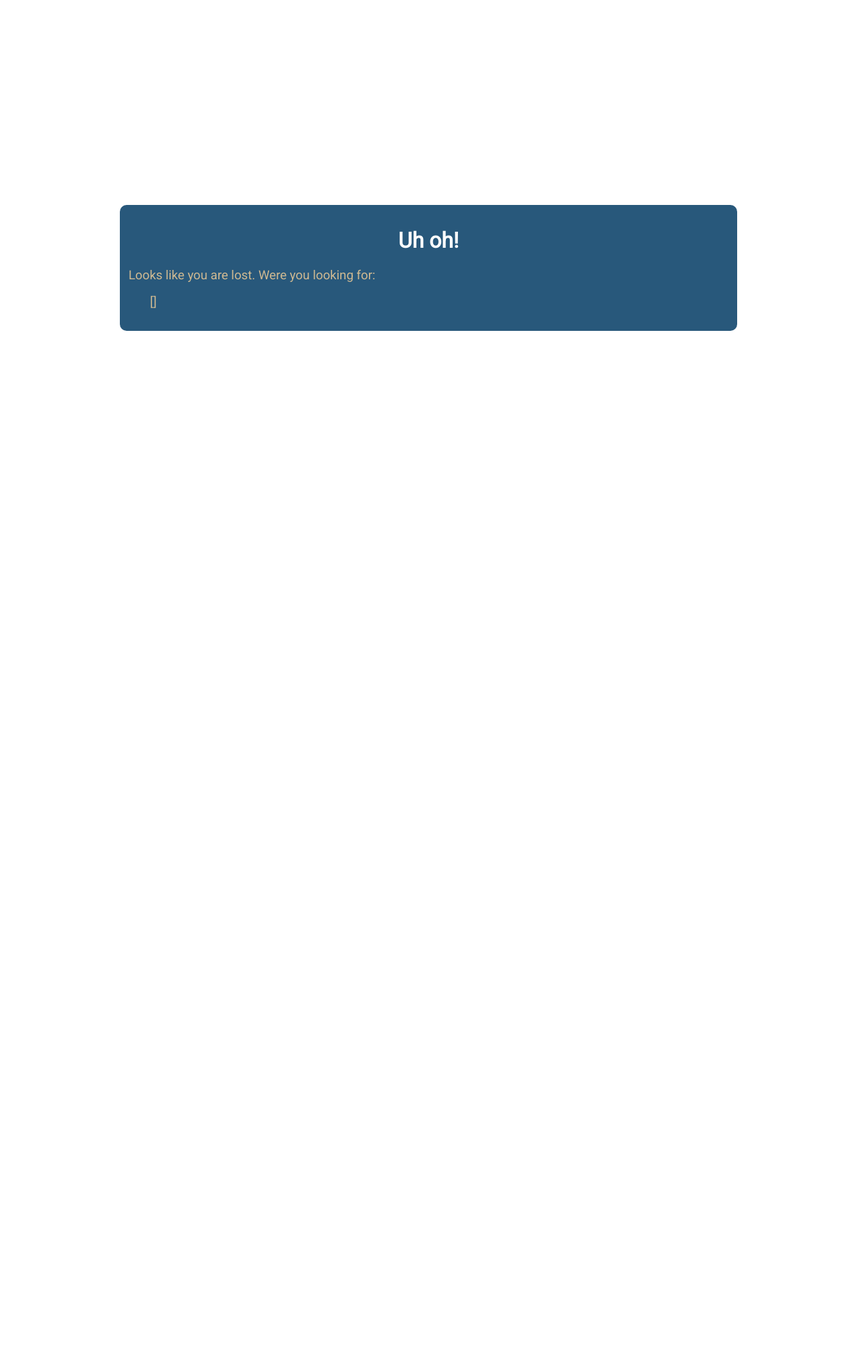
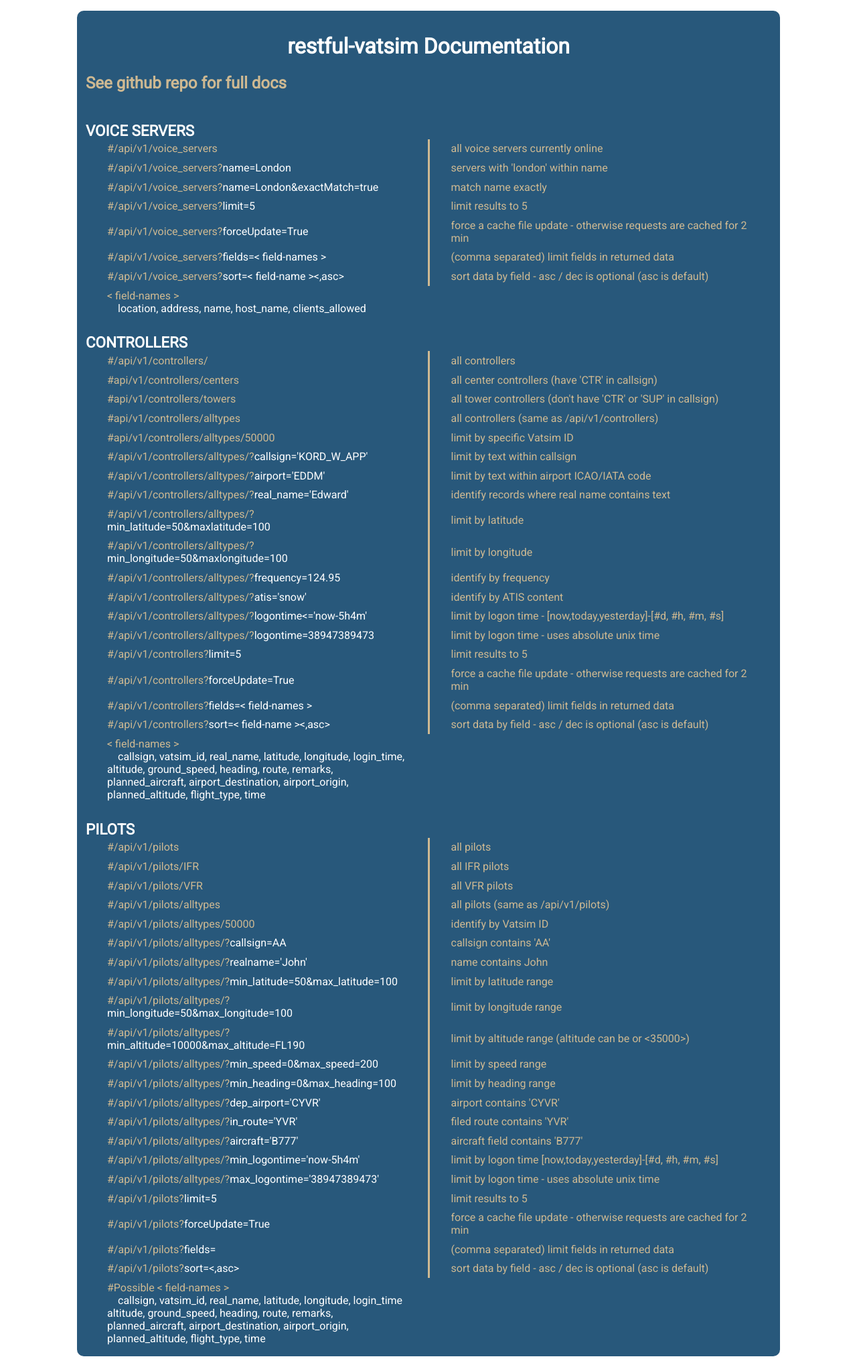
Before and after one commit to sabidhasan/restful-vatsim, a Flask app: template templates/help.html in a window 1280 px wide. Shown: the whole page at 67% size. Before the commit the page ends 494 px from the top, so only its background shows below. Run offline with Flask 2, Linux system fonts and the light colour scheme; the template is opened without the code that fills it, so the values that code supplies are empty.

Commit message:
Updated online help

```diff
--- /dev/null
+++ b/static/scripts.js
@@ -0,0 +1,94 @@
+const data = [
+  {
+    title: "VOICE SERVERS",
+    stuff: [
+      ["#/api/v1/voice_servers", "all voice servers currently online"],
+      ["#/api/v1/voice_servers?name=London", "servers with 'london' within name"],
+      ["#/api/v1/voice_servers?name=London&amp;exactMatch=true", "match name exactly"],
+      ["#/api/v1/voice_servers?limit=5", "limit results to 5"],
+      ["#/api/v1/voice_servers?forceUpdate=True", "force a cache file update - otherwise requests are cached for 2 min"],
+      ["#/api/v1/voice_servers?fields=< field-names >", "(comma separated) limit fields in returned data"],
+      ["#/api/v1/voice_servers?sort=< field-name ><,asc>", "sort data by field - asc / dec is optional (asc is default)"]
+    ],
+    "trailer": ["< field-names >", "location, address, name, host_name, clients_allowed"]
+  },
+  {
+    "title": "CONTROLLERS",
+    "stuff": [
+      ["#/api/v1/controllers/", "all controllers"],
+      ["#api/v1/controllers/centers", "all center controllers (have 'CTR' in callsign)"],
+      ["#api/v1/controllers/towers", "all tower controllers (don't have 'CTR' or 'SUP' in callsign)"],
+      ["#api/v1/controllers/alltypes", "all controllers (same as /api/v1/controllers)"],
+      ["#api/v1/controllers/alltypes/50000", "limit by specific Vatsim ID"],
+      ["#/api/v1/controllers/alltypes/?callsign='KORD_W_APP'", "limit by text within callsign"],
+      ["#/api/v1/controllers/alltypes/?airport='EDDM'", "limit by text within airport ICAO/IATA code"],
+      ["#/api/v1/controllers/alltypes/?real_name='Edward'", "identify records where real name contains text"],
+      ["#/api/v1/controllers/alltypes/?min_latitude=50&amp;maxlatitude=100", "limit by latitude"],
+      ["#/api/v1/controllers/alltypes/?min_longitude=50&amp;maxlongitude=100", "limit by longitude"],
+      ["#/api/v1/controllers/alltypes/?frequency=124.95", "identify by frequency"],
+      ["#/api/v1/controllers/alltypes/?atis='snow'", "identify by ATIS content"],
+      ["#/api/v1/controllers/alltypes/?logontime<='now-5h4m'", "limit by logon time - [now,today,yesterday]-[#d, #h, #m, #s]"],
+      ["#/api/v1/controllers/alltypes/?logontime=38947389473", "limit by logon time - uses absolute unix time"],
+      ["#/api/v1/controllers?limit=5", "limit results to 5"],
+      ["#/api/v1/controllers?forceUpdate=True", "force a cache file update - otherwise requests are cached for 2 min"],
+      ["#/api/v1/controllers?fields=< field-names >", "(comma separated) limit fields in returned data"],
+      ["#/api/v1/controllers?sort=< field-name ><,asc>", "sort data by field - asc / dec is optional (asc is default)"]
+    ],
+    "trailer": ["< field-names >", `callsign, vatsim_id, real_name, latitude, longitude, login_time,
+                altitude, ground_speed, heading, route, remarks, planned_aircraft, airport_destination,
+                airport_origin, planned_altitude, flight_type, time`]
+  },
+  {
+    title: "PILOTS",
+    stuff: [
+      ["#/api/v1/pilots", "all pilots"],
+      ["#/api/v1/pilots/IFR", "all IFR pilots"],
+      ["#/api/v1/pilots/VFR", "all VFR pilots"],
+      ["#/api/v1/pilots/alltypes", "all pilots (same as /api/v1/pilots)"],
+      ["#/api/v1/pilots/alltypes/50000", "identify by Vatsim ID"],
+      ["#/api/v1/pilots/alltypes/?callsign=AA", "callsign contains 'AA'"],
+      ["#/api/v1/pilots/alltypes/?realname='John'", "name contains John"],
+      ["#/api/v1/pilots/alltypes/?min_latitude=50&amp;max_latitude=100", "limit by latitude range"],
+      ["#/api/v1/pilots/alltypes/?min_longitude=50&amp;max_longitude=100", "limit by longitude range"],
+      ["#/api/v1/pilots/alltypes/?min_altitude=10000&amp;max_altitude=FL190", "limit by altitude range (altitude can be <FL350> or <35000>)"],
+      ["#/api/v1/pilots/alltypes/?min_speed=0&amp;max_speed=200", "limit by speed range"],
+      ["#/api/v1/pilots/alltypes/?min_heading=0&amp;max_heading=100", "limit by heading range"],
+      ["#/api/v1/pilots/alltypes/?dep_airport='CYVR'", "airport contains 'CYVR'"],
+      ["#/api/v1/pilots/alltypes/?in_route='YVR'", "filed route contains 'YVR'"],
+      ["#/api/v1/pilots/alltypes/?aircraft='B777'", "aircraft field contains 'B777'"],
+      ["#/api/v1/pilots/alltypes/?min_logontime='now-5h4m'", "limit by logon time [now,today,yesterday]-[#d, #h, #m, #s]"],
+      ["#/api/v1/pilots/alltypes/?max_logontime='38947389473'", "limit by logon time - uses absolute unix time"],
+      ["#/api/v1/pilots?limit=5", "limit results to 5"],
+      ["#/api/v1/pilots?forceUpdate=True", "force a cache file update - otherwise requests are cached for 2 min"],
+      ["#/api/v1/pilots?fields=<field-names>", "(comma separated) limit fields in returned data"],
+      ["#/api/v1/pilots?sort=<field-name><,asc>", "sort data by field - asc / dec is optional (asc is default)"]
+    ],
+    "trailer": ["#Possible < field-names >", `callsign, vatsim_id, real_name, latitude, longitude, login_time
+    altitude, ground_speed, heading, route, remarks, planned_aircraft, airport_destination, airport_origin,
+    planned_altitude, flight_type, time`]
+  }
+]
+
+function populateHelp() {
+  let helpTable = document.querySelector(".help-table")
+  let text = ""
+  // Loop through data and add to table
+  for (let thing in data) {
+
+    text += `<tr><td class="table-text">${data[thing].title}</td></tr>`
+    for (let item in data[thing].stuff) {
+      console.log(item)
+      if (data[thing].stuff[item][0].split("?").length === 2) {
+        data[thing].stuff[item][0] = data[thing].stuff[item][0].split("?")[0] + `?<span class="hl">${data[thing].stuff[item][0].split("?")[1]}</span>`
+      }
+      text += `<tr> <td>${data[thing].stuff[item][0]}</td> <td>${data[thing].stuff[item][1]}</td> </tr>`
+    }
+    text += `<tr><td>${data[thing].trailer[0]}<br/><span class="indented">${data[thing].trailer[1]}</span></td></tr>`
+
+  }
+
+
+  helpTable.innerHTML = text
+}
+//""
+//
--- a/static/styles.css
+++ b/static/styles.css
@@ -2,9 +2,8 @@
 
 body, html {
   width: 100%;
-  height: 100%;
   padding: 0;
-  margin: 0 auto;
+  margin: 0.5rem auto;
   display: flex;
   align-items: center;
   justify-content: center;
@@ -17,7 +16,7 @@ a {
   margin-left: 2rem;
 }
 .container {
-  width: 70%;
+  width: 80%;
   padding: 1%;
   background-color: #28587B;
   border-radius: 10px;
@@ -31,3 +30,25 @@ h3 {
 span {
   color:white;
 }
+table {
+  border-collapse: collapse; border-spacing: 0;
+}
+table td:nth-child(2) {
+  border-left: 3px solid #CEB992;
+  width: 50%;
+}
+table td {
+  padding: 0.3rem 2rem;
+}
+.table-text {
+  font-size: 1.4rem;
+  font-weight: bold;
+  color: white;
+  padding: 1.5rem 0 0 0;
+}
+.hl {
+  color: white;
+}
+.indented {
+  margin-left: 1rem;
+}
--- a/templates/help.html
+++ b/templates/help.html
@@ -4,13 +4,26 @@
     <meta charset="utf-8">
 
     <link href="{{ url_for('static', filename='styles.css') }}" rel="stylesheet" />
+    <script src="{{ url_for('static', filename='scripts.js') }}"></script>
+
   </head>
-  <body>
+  <body onload="populateHelp()">
     <div class="container">
-      <h1>Uh oh!</h1>
+      {% if original_path %}
+        <h1>Uh oh!</h1>
+      {% else %}
+        <h1>restful-vatsim Documentation</h1>
+      {% endif %}
+      <h2>See github repo for full docs</h2>
       <div class="help">
-        <h3>Looks like you are lost. Were you looking for:</h3>
-        <h3><a href = "{{ link }}">[{{ path|safe }}]</a></h3>
+        {% if original_path %}
+          <h3>You typed a path but it doesn't appear to be a valid restful-vatsim path.
+          <br/>Were you possibly looking for this?</h3>
+          <h3><a href = "{{ link }}">[{{ path|safe }}]</a></h3>
+        {% endif %}
+        <table class="help-table">
+          <!-- populated by JS -->
+        </table>
       </div>
     </div>
   </body>
```
